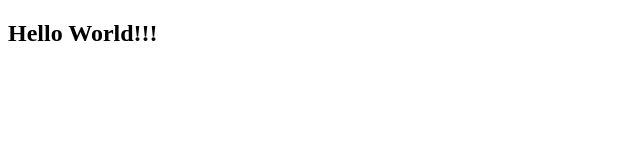
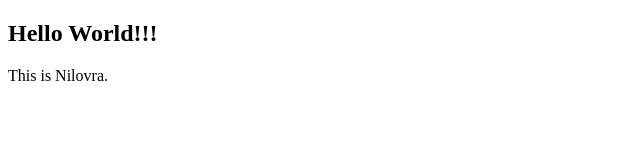
Before and after one commit to nilsaha29/coursera-test, a plain HTML site: page site/index.html in a window 1280 px wide. Shown: the whole page, without its empty margins (0-640 px from the left). Drawn offline with Linux system fonts and the light colour scheme.

Commit message:
Small changes.

```diff
--- a/site/index.html
+++ b/site/index.html
@@ -8,5 +8,6 @@
 </head>
 <body>
     <h2>Hello World!!!</h2>
+    <p>This is Nilovra.</p>
 </body>
 </html>
```
